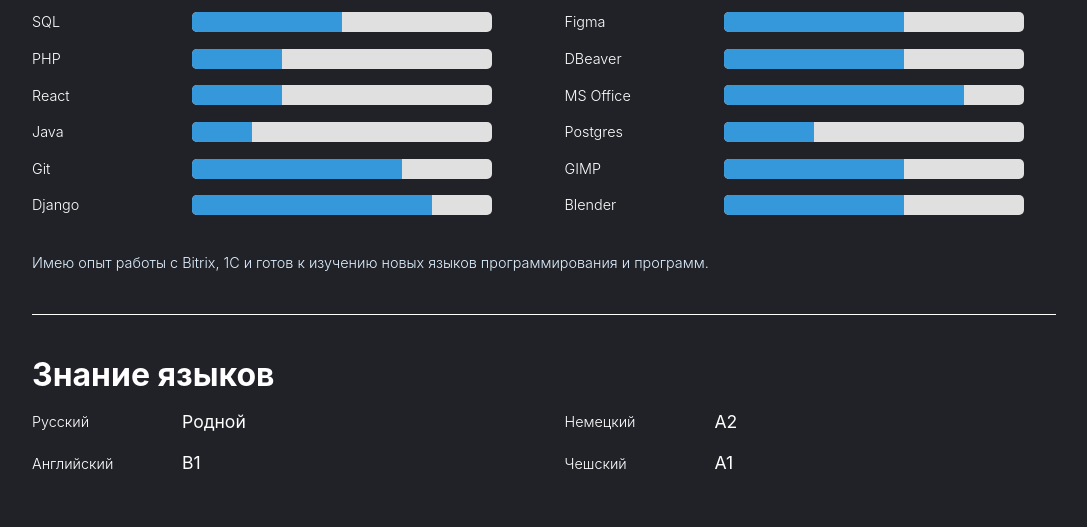
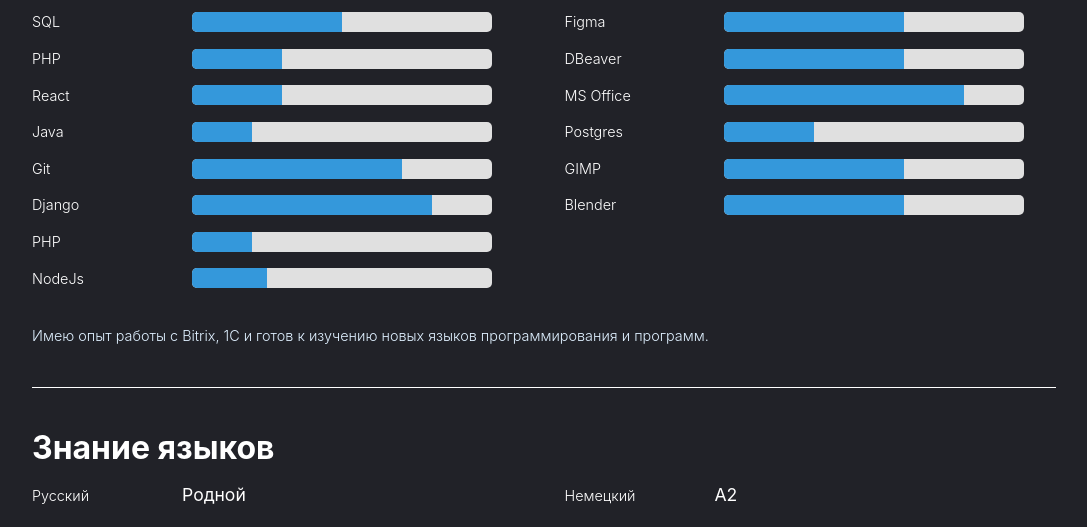
Before and after one commit to Vova045/portfolio, a Django app: page /about in a window 1280 px wide. Shown: the part 1776-2303 px from the top of the page, without its empty margins (96-1183 px from the left). Run offline with Django 3.2, Linux system fonts and the light colour scheme.

Commit message:
Update about.html

```diff
--- a/portfolio_project/templates/about.html
+++ b/portfolio_project/templates/about.html
@@ -188,6 +188,18 @@
                             <div class="stars-filled" style="width: 80%;"></div>
                         </div>
                     </li>
+                    <li>
+                        <span>PHP</span>
+                        <div class="stars" title="20%">
+                            <div class="stars-filled" style="width: 20%;"></div>
+                        </div>
+                    </li>
+                    <li>
+                        <span>NodeJs</span>
+                        <div class="stars" title="25%">
+                            <div class="stars-filled" style="width: 25%;"></div>
+                        </div>
+                    </li>
                 </ul>
             </div>
             <!-- Правая часть: Программы -->
```
